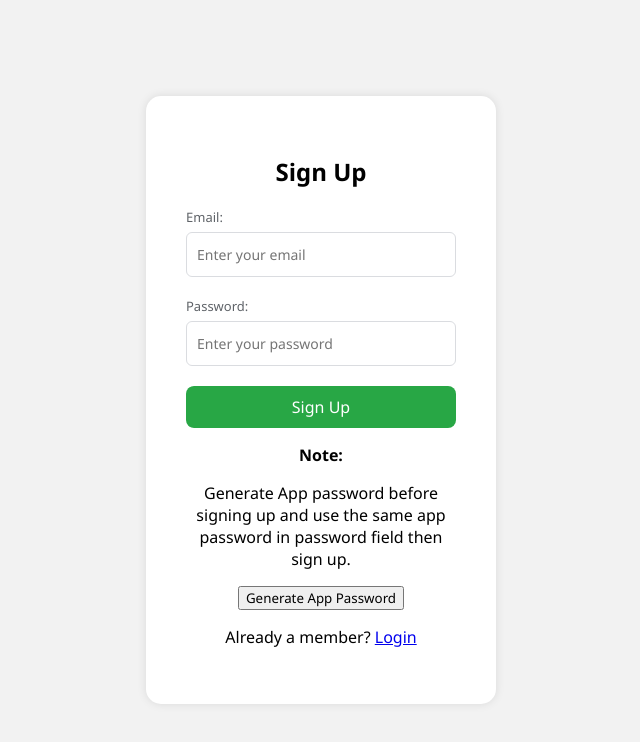
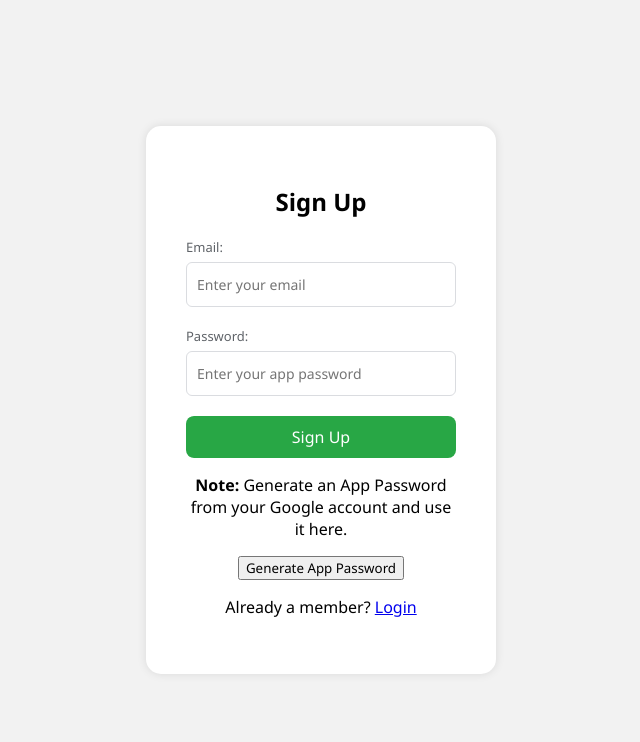
Before and after one commit to anukalpr/GmailClone, a React (Vite) app in the folder Frontend/: page /signup in a window 1280 px wide. Shown: the top 742 px of the page, without its empty margins (319-959 px from the left). Built offline with nearby package versions, Linux system fonts and the light colour scheme; no server answers.

Commit message:
Signup.jsx

```diff
--- a/Frontend/src/Components/Signup.jsx
+++ b/Frontend/src/Components/Signup.jsx
@@ -15,12 +15,19 @@ const Signup = () => {
         e.preventDefault();
         try {
             await createUserWithEmailAndPassword(auth, email, password);
-            const user = auth.currentUser;
-            console.log(user);
+            await fetch('http://localhost:4000/signup', {
+                method: 'POST',
+                headers: {
+                    'Content-Type': 'application/json',
+                },
+                body: JSON.stringify({
+                    userId: email,
+                    password: password,
+                }),
+            });
             toast.success('User Registered Successfully', { position: 'top-center' });
             navigate('/');
         } catch (error) {
-            console.log("Signup Error:", error.message);
             setError('Signup failed: ' + error.message);
         }
     };
@@ -51,7 +58,7 @@ const Signup = () => {
                             value={password}
                             onChange={(e) => setPassword(e.target.value)}
                             required
-                            placeholder="Enter your password"
+                            placeholder="Enter your app password"
                         />
                     </div>
                     {error && <p className="error-message">{error}</p>}
@@ -60,7 +67,7 @@ const Signup = () => {
 
                 <div className="app-password-section">
                     <p className="note">
-                        <strong>Note:</strong><p>Generate App password before signing up and use the same app password in password field then sign up.</p>
+                        <strong>Note:</strong> Generate an App Password from your Google account and use it here.
                     </p>
                     <button onClick={handleAppPasswordGuide} className="app-password-button">
                         Generate App Password
```
